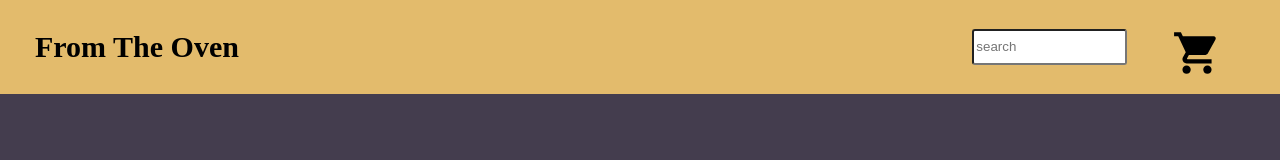
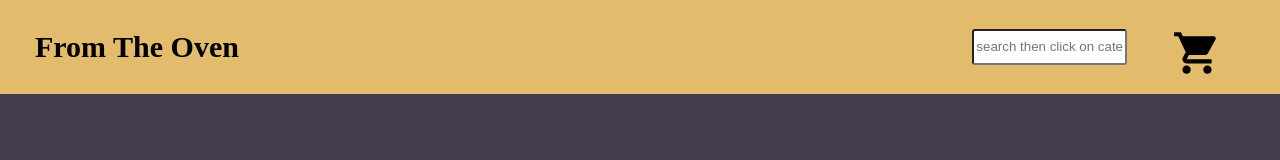
Before and after one commit to gentjanaD/From-The-Oven, a React (Create React App) app: page / in a window 1280 px wide. Shown: the top 160 px of the page. Built offline with nearby package versions, Linux system fonts and the light colour scheme; a web font is replaced by a local one.

Commit message:
styling of tabPanel bug-fix

```diff
--- a/src/components/menuCat/MenuCat.tsx
+++ b/src/components/menuCat/MenuCat.tsx
@@ -83,6 +83,7 @@ export default function MenuCat({
               <img id="ovenImg" src={ovenImg} alt="ovenImg" width="100%" />
             </TabPanel>
             <TabPanel className="soft panel" style={{ background: "#717C98" }}>
+              <div style={{ minHeight: "450px" }}>
                 <h3>soft drinks</h3>
                 {softDrinks.map((item, index) => (
                   <div className="soft_content">
@@ -93,12 +94,13 @@ export default function MenuCat({
                     />
                   </div>
                 ))}
+              </div>
             </TabPanel>
             <TabPanel
               className="alcohol panel"
               style={{ background: "#717C98" }}
             >
-              <div className="cat_item_content">
+              <div className="cat_item_content" style={{ minHeight: "450px" }}>
                 <h3>alcohol</h3>
                 {alcohol.map((item, index) => (
                   <div className="soft_content">
@@ -115,6 +117,7 @@ export default function MenuCat({
               className="starter panel"
               style={{ background: "#C17630" }}
             >
+              <div style={{ minHeight: "450px" }}>
                 <h3>starters</h3>
                 {starters.map((item, index) => (
                   <div>
@@ -125,8 +128,10 @@ export default function MenuCat({
                     />
                   </div>
                 ))}
+              </div>
             </TabPanel>
             <TabPanel className="mains panel" style={{ background: "#C17630" }}>
+              <div style={{ minHeight: "450px" }}>
                 <h3>mains</h3>
                 {mains.map((item, index) => (
                   <div>
@@ -137,11 +142,13 @@ export default function MenuCat({
                     />
                   </div>
                 ))}
+              </div>
             </TabPanel>
             <TabPanel
               className="deserts panel"
               style={{ background: "#730B43", marginBottom: "-20px" }}
             >
+              <div style={{ minHeight: "450px" }}>
                 <h3>desserts</h3>
                 {deserts.map((item, index) => (
                   <div>
@@ -152,6 +159,7 @@ export default function MenuCat({
                     />
                   </div>
                 ))}
+              </div>
             </TabPanel>
             <Basket basketList={basketList} />
           </div>
--- a/src/components/searchbar/SearchBar.tsx
+++ b/src/components/searchbar/SearchBar.tsx
@@ -8,7 +8,7 @@ export const SearchBar = ({ changeHandler }: SearchBarProps) => {
     <SearchBarWrapper>
       <div>
         <input
-          placeholder="search"
+          placeholder="search then click on category"
           className="serachBarInput"
           type="text"
           onChange={changeHandler}
```
Lines whose indentation alone changed are shown as unchanged.
